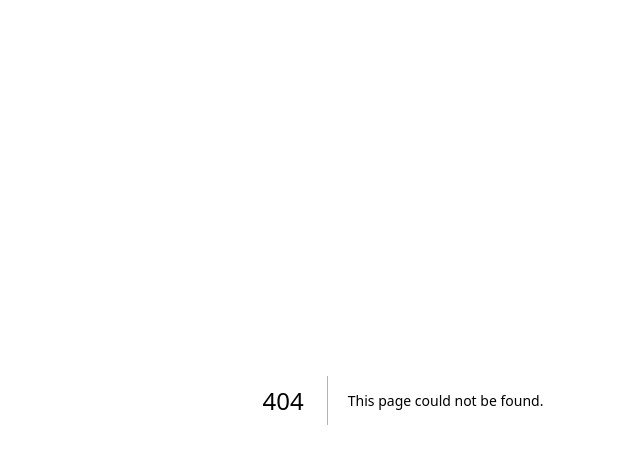
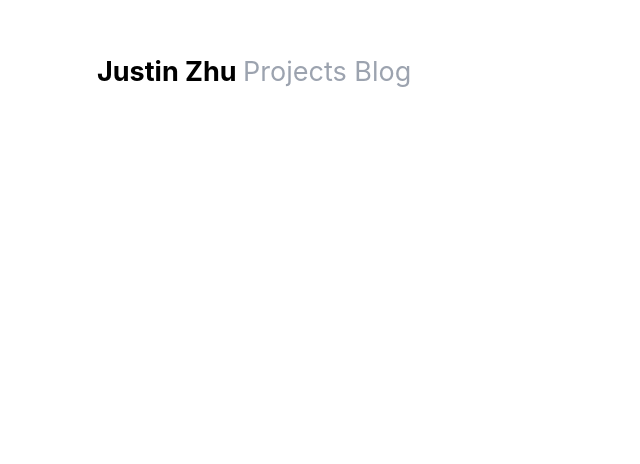
Before and after one commit to astrocat879/portfolio, a Next.js app in the folder portfolio/: page /archive in a window 1280 px wide. Before the commit this address had no page. Shown: the top 464 px of the page, without its empty margins (237-877 px from the left). Built offline with nearby package versions, Linux system fonts and the light colour scheme.

Commit message:
navbar added

```diff
--- /dev/null
+++ b/portfolio/src/components/layout.js
@@ -0,0 +1,24 @@
+import styles from "../styles/layout.module.css";
+import Link from "next/link";
+
+export default function Layout({ children }) {
+  return (
+    <div className={styles.container}>
+      <div className="container mx-auto">
+        <Link href="/boilerplate" className="text-black font-bold text-2xl">
+          {" "}
+          Justin Zhu{" "}
+        </Link>
+        <Link href="/projects" className="text-gray-400 text-2xl	">
+          {" "}
+          Projects{" "}
+        </Link>
+        <Link href="/archive" className="text-gray-400 text-2xl	">
+          {" "}
+          Blog{" "}
+        </Link>
+      </div>
+      <main>{children}</main>
+    </div>
+  );
+}
--- /dev/null
+++ b/portfolio/src/pages/archive.js
@@ -0,0 +1,7 @@
+import Layout from "@/components/layout";
+
+export default function Archive() {
+  return <Layout>
+
+  </Layout>;
+}
--- a/portfolio/src/pages/index.js
+++ b/portfolio/src/pages/index.js
@@ -1,21 +1,17 @@
 import Head from "next/head";
-import Image from "next/image";
 import Link from "next/link";
-import { Inter } from "@next/font/google";
-import styles from "@/styles/Home.module.css";
-
-const inter = Inter({ subsets: ["latin"] });
+import Layout from "@/components/layout";
 
 export default function Home() {
   return (
-    <>
+    <Layout>
       <Head>
         <title>Justin Zhu</title>
-        <meta name="description" content="Next js app" />
+        <meta name="description" content="Portfolio site" />
         <meta name="viewport" content="width=device-width, initial-scale=1" />
-        <link rel="icon" href="/favicon.ico" />
+        {/* <link rel="icon" href="/favicon.ico" /> */}
       </Head>
-      <Link href="/boilerplate"> asdfasdf </Link>
-    </>
+
+    </Layout>
   );
 }
--- /dev/null
+++ b/portfolio/src/pages/projects.js
@@ -0,0 +1,7 @@
+import Layout from "@/components/layout";
+
+export default function Projects() {
+  return <Layout>
+
+  </Layout>;
+}
--- a/portfolio/src/styles/globals.css
+++ b/portfolio/src/styles/globals.css
@@ -1,107 +1,31 @@
-:root {
-  --max-width: 1100px;
-  --border-radius: 12px;
-  --font-mono: ui-monospace, Menlo, Monaco, 'Cascadia Mono', 'Segoe UI Mono',
-    'Roboto Mono', 'Oxygen Mono', 'Ubuntu Monospace', 'Source Code Pro',
-    'Fira Mono', 'Droid Sans Mono', 'Courier New', monospace;
+@tailwind base;
+@tailwind components;
+@tailwind utilities;
 
-  --foreground-rgb: 0, 0, 0;
-  --background-start-rgb: 214, 219, 220;
-  --background-end-rgb: 255, 255, 255;
-
-  --primary-glow: conic-gradient(
-    from 180deg at 50% 50%,
-    #16abff33 0deg,
-    #0885ff33 55deg,
-    #54d6ff33 120deg,
-    #0071ff33 160deg,
-    transparent 360deg
-  );
-  --secondary-glow: radial-gradient(
-    rgba(255, 255, 255, 1),
-    rgba(255, 255, 255, 0)
-  );
-
-  --tile-start-rgb: 239, 245, 249;
-  --tile-end-rgb: 228, 232, 233;
-  --tile-border: conic-gradient(
-    #00000080,
-    #00000040,
-    #00000030,
-    #00000020,
-    #00000010,
-    #00000010,
-    #00000080
-  );
-
-  --callout-rgb: 238, 240, 241;
-  --callout-border-rgb: 172, 175, 176;
-  --card-rgb: 180, 185, 188;
-  --card-border-rgb: 131, 134, 135;
-}
-
-@media (prefers-color-scheme: dark) {
-  :root {
-    --foreground-rgb: 255, 255, 255;
-    --background-start-rgb: 0, 0, 0;
-    --background-end-rgb: 0, 0, 0;
-
-    --primary-glow: radial-gradient(rgba(1, 65, 255, 0.4), rgba(1, 65, 255, 0));
-    --secondary-glow: linear-gradient(
-      to bottom right,
-      rgba(1, 65, 255, 0),
-      rgba(1, 65, 255, 0),
-      rgba(1, 65, 255, 0.3)
-    );
-
-    --tile-start-rgb: 2, 13, 46;
-    --tile-end-rgb: 2, 5, 19;
-    --tile-border: conic-gradient(
-      #ffffff80,
-      #ffffff40,
-      #ffffff30,
-      #ffffff20,
-      #ffffff10,
-      #ffffff10,
-      #ffffff80
-    );
-
-    --callout-rgb: 20, 20, 20;
-    --callout-border-rgb: 108, 108, 108;
-    --card-rgb: 100, 100, 100;
-    --card-border-rgb: 200, 200, 200;
-  }
+html,
+body {
+  padding: 0;
+  margin: 0;
+  font-family: -apple-system, BlinkMacSystemFont, Segoe UI, Roboto, Oxygen, Ubuntu,
+    Cantarell, Fira Sans, Droid Sans, Helvetica Neue, sans-serif;
+  line-height: 1.6;
+  font-size: 18px;
 }
 
 * {
   box-sizing: border-box;
-  padding: 0;
-  margin: 0;
-}
-
-html,
-body {
-  max-width: 100vw;
-  overflow-x: hidden;
-}
-
-body {
-  color: rgb(var(--foreground-rgb));
-  background: linear-gradient(
-      to bottom,
-      transparent,
-      rgb(var(--background-end-rgb))
-    )
-    rgb(var(--background-start-rgb));
 }
 
 a {
-  color: inherit;
+  color: #0070f3;
   text-decoration: none;
 }
 
-@media (prefers-color-scheme: dark) {
-  html {
-    color-scheme: dark;
-  }
+a:hover {
+  text-decoration: underline;
 }
+
+img {
+  max-width: 100%;
+  display: block;
+}
--- /dev/null
+++ b/portfolio/src/styles/layout.module.css
@@ -0,0 +1,11 @@
+.container {
+  max-width: 36rem;
+  padding: 0 1rem;
+  margin: 3rem auto 6rem;
+}
+
+.header {
+  display: flex;
+  flex-direction: column;
+  align-items: center;
+}
--- a/portfolio/tailwind.config.js
+++ b/portfolio/tailwind.config.js
@@ -1,7 +1,8 @@
 /** @type {import('tailwindcss').Config} */
 module.exports = {
   content: [
-    "./src/pages/index.js",
+    "./src/**/*.{js,ts,jsx,tsx}",
+    "./public/**/*.html"
   ],
   theme: {
     extend: {},
```
